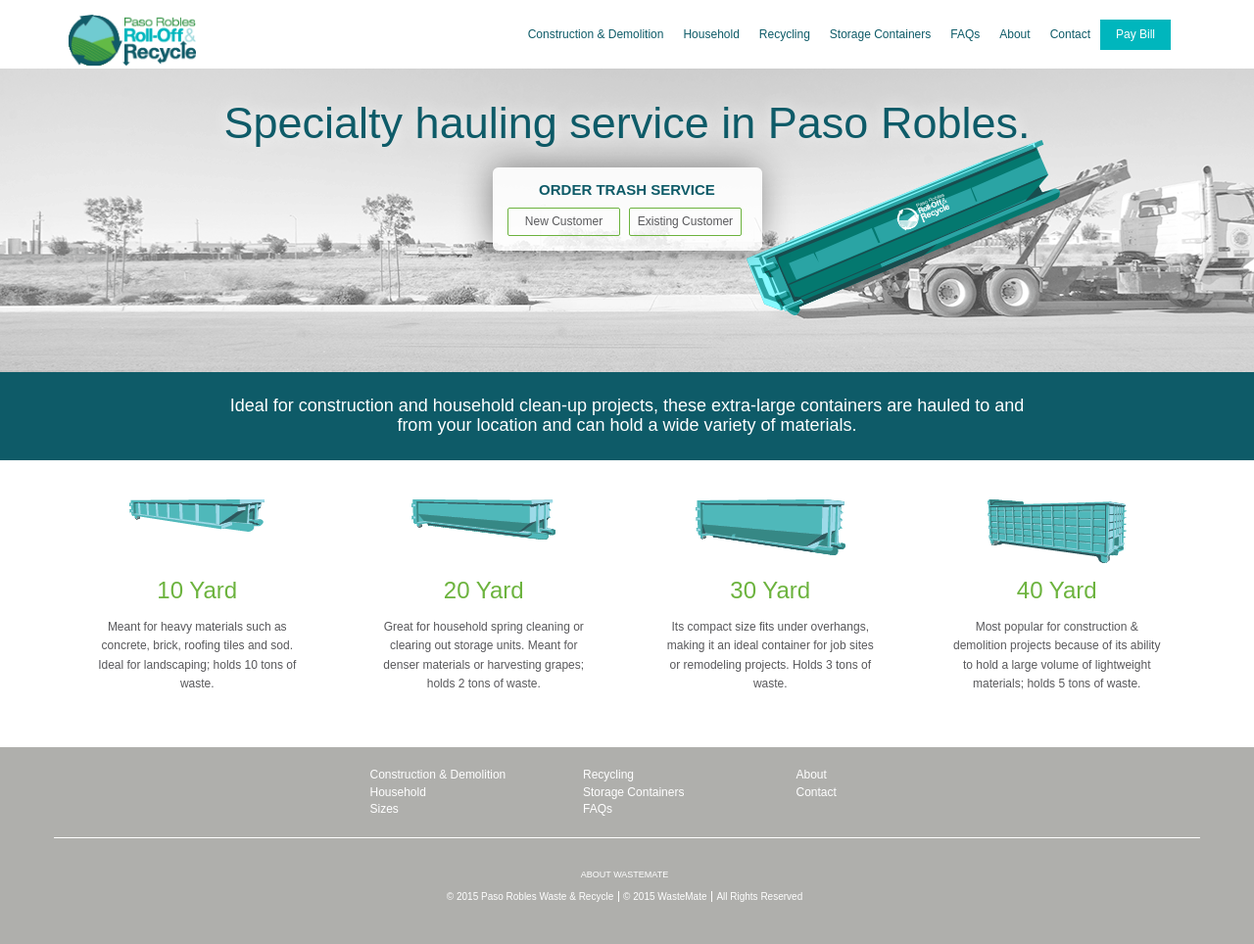
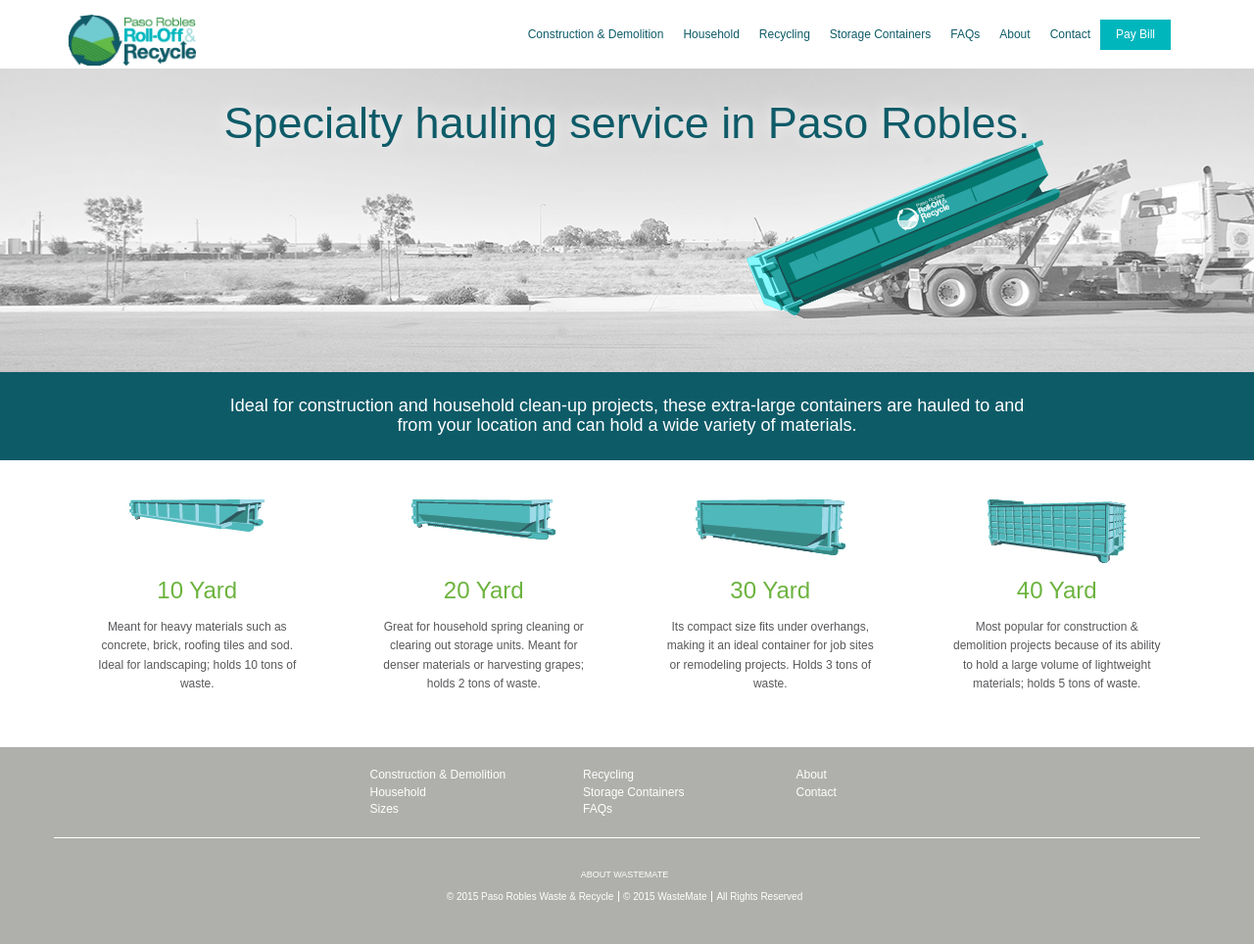
Before and after one commit to wastemate/paso-rolloff, a Jekyll site: the page built from index.html, in a window 1280 px wide. Shown: the whole page at 98% size. Built offline with Jekyll 4.4.1, drawn with Linux system fonts in a browser that asks for light colours.

Commit message:
hide wastemate temporarily

```diff
--- a/_includes/trash-service.html
+++ b/_includes/trash-service.html
@@ -1,4 +1,4 @@
-<div class="text-center">
+<div class="text-center" style="display: none;">
 	<div class="trash-service">
 		<h4>ORDER TRASH SERVICE</h4>
 		<a href="#" class="btn">New Customer</a>
```
